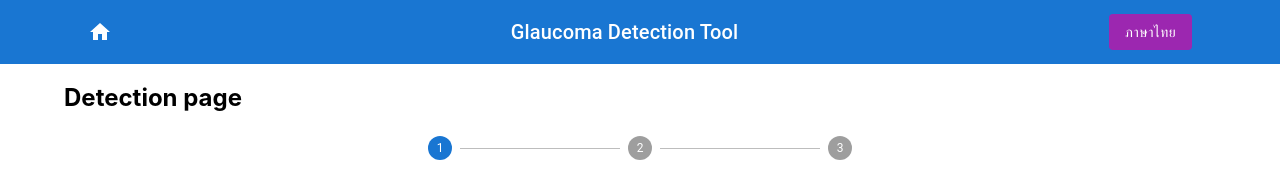
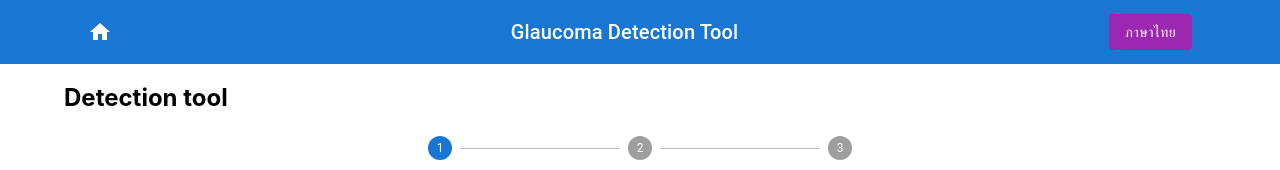
Before and after one commit to Panoj-k/GlaucomaFrontend, a React (Vite) app: page /detection in a window 1280 px wide. Shown: the top 170 px of the page. Built offline with nearby package versions, Linux system fonts and the light colour scheme.

Commit message:
change page wording

```diff
--- a/src/routes/detection.tsx
+++ b/src/routes/detection.tsx
@@ -84,7 +84,7 @@ const Detection = () => {
   return (
     <Container>
       {/* <PageContainer> */}
-      <h2>Detection page</h2>
+      <h2>Detection tool</h2>
       <Box sx={{ display: "grid", placeItems: "center" }}>
         <Stepper
           activeStep={step}
```
